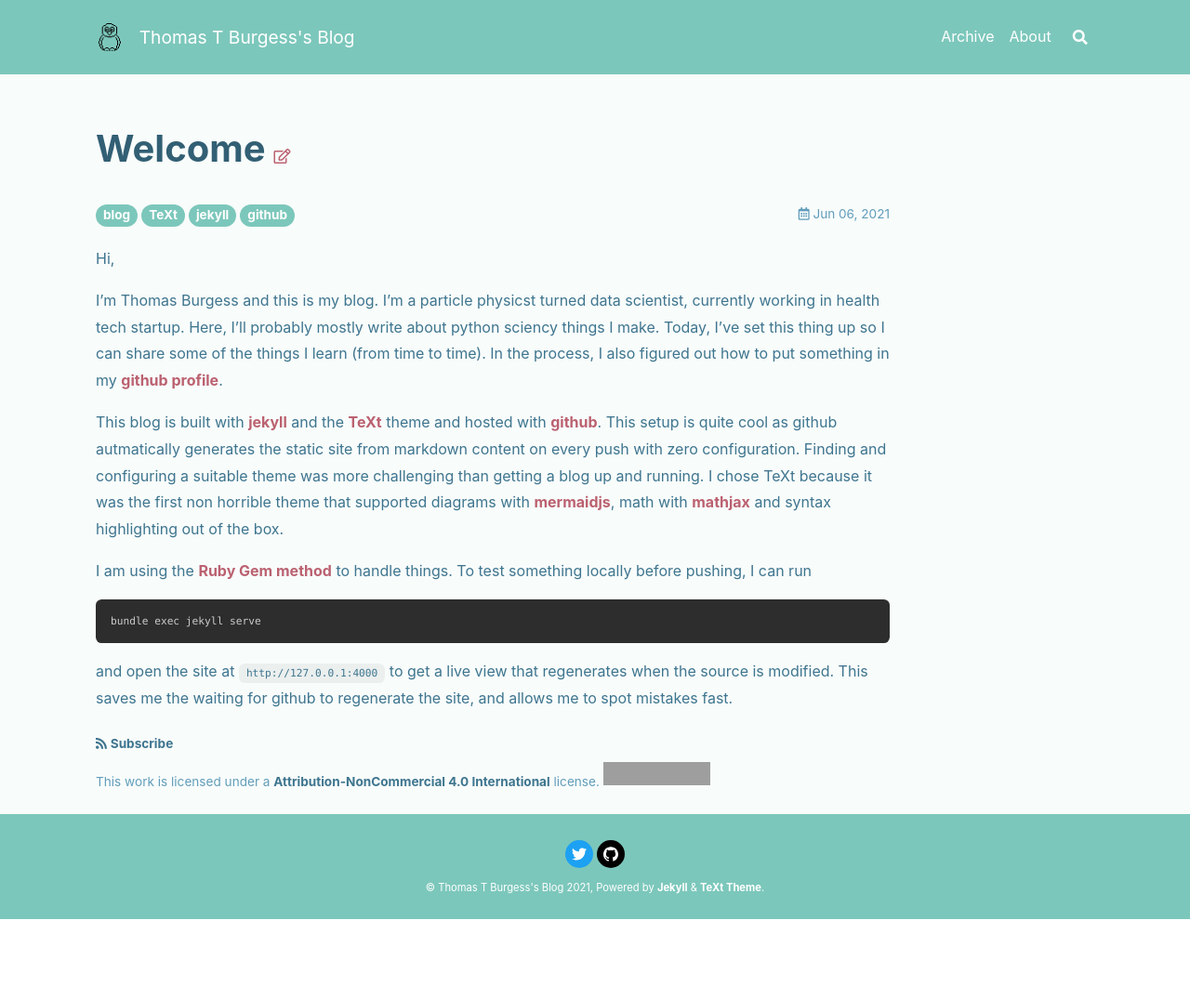
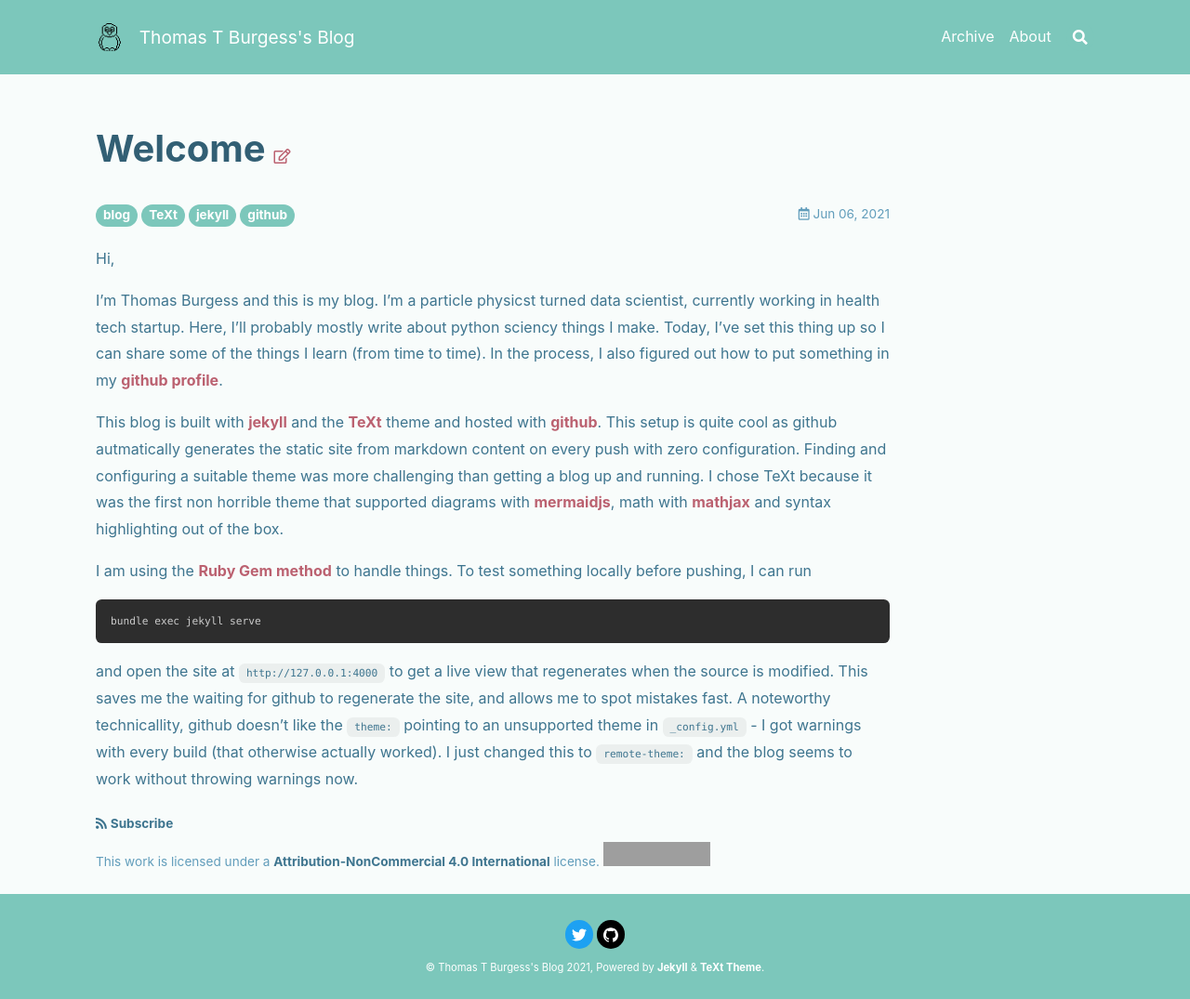
Before and after one commit to thomasburgess/thomasburgess.github.io, a Jekyll site: the page built from _posts/2021-06-06-Welcome-to-my-blog.md, in a window 1280 px wide. Shown: the whole page at 93% size. Built offline with Jekyll 4.4.1, drawn with Linux system fonts in a browser that asks for light colours; nearby versions of some CDN libraries; before the commit the page ends 989 px from its top, so only the background shows below that; grey boxes are pictures that could not be loaded.

Commit message:
Theme comment

````diff
--- a/_posts/2021-06-06-Welcome-to-my-blog.md
+++ b/_posts/2021-06-06-Welcome-to-my-blog.md
@@ -19,4 +19,4 @@
 ```sh
 bundle exec jekyll serve
 ```
-and open the site at `http://127.0.0.1:4000` to get a live view that regenerates when the source is modified. This saves me the waiting for github to regenerate the site, and allows me to spot mistakes fast.
+and open the site at `http://127.0.0.1:4000` to get a live view that regenerates when the source is modified. This saves me the waiting for github to regenerate the site, and allows me to spot mistakes fast. A noteworthy technicallity, github doesn't like the `theme:` pointing to an unsupported theme in `_config.yml` - I got warnings with every build (that otherwise actually worked). I just changed this to `remote-theme:` and the blog seems to work without throwing warnings now.
````
